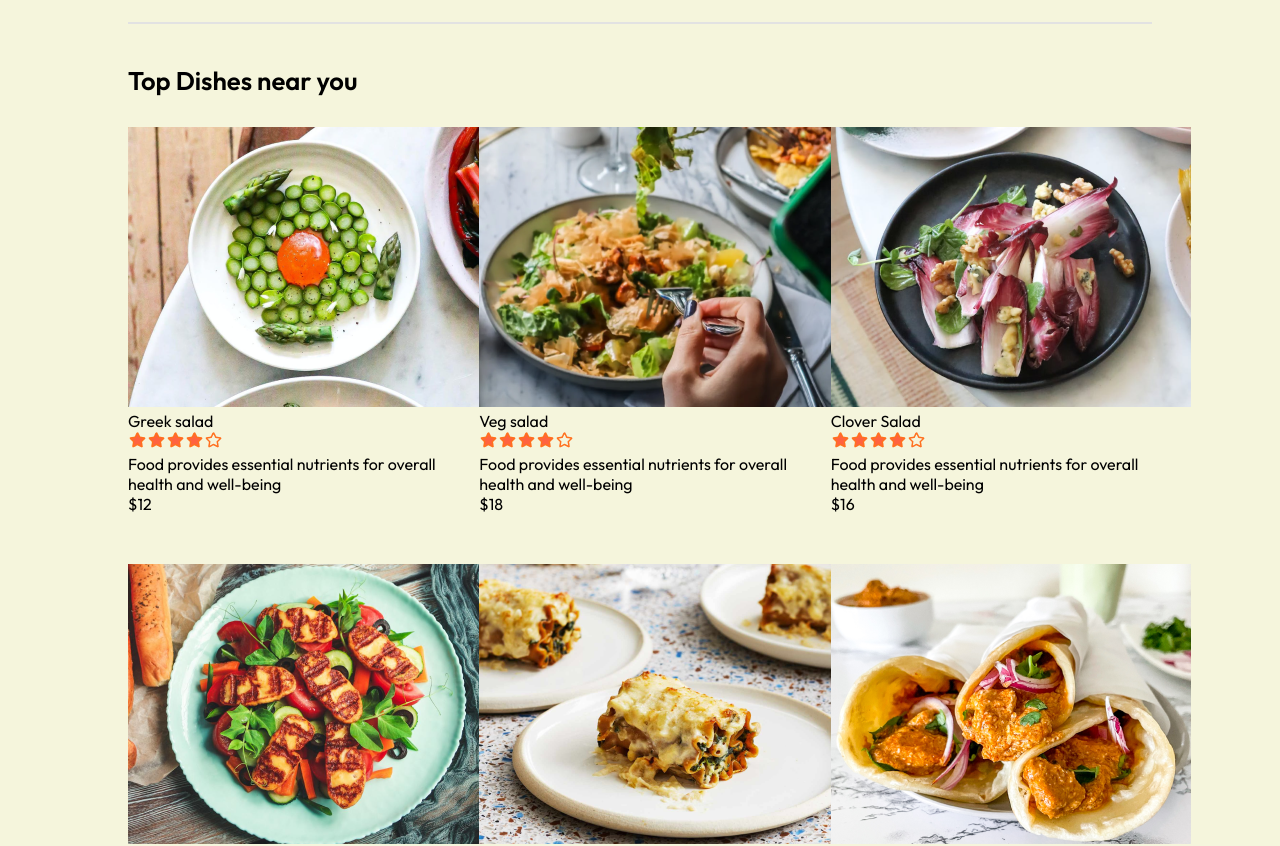
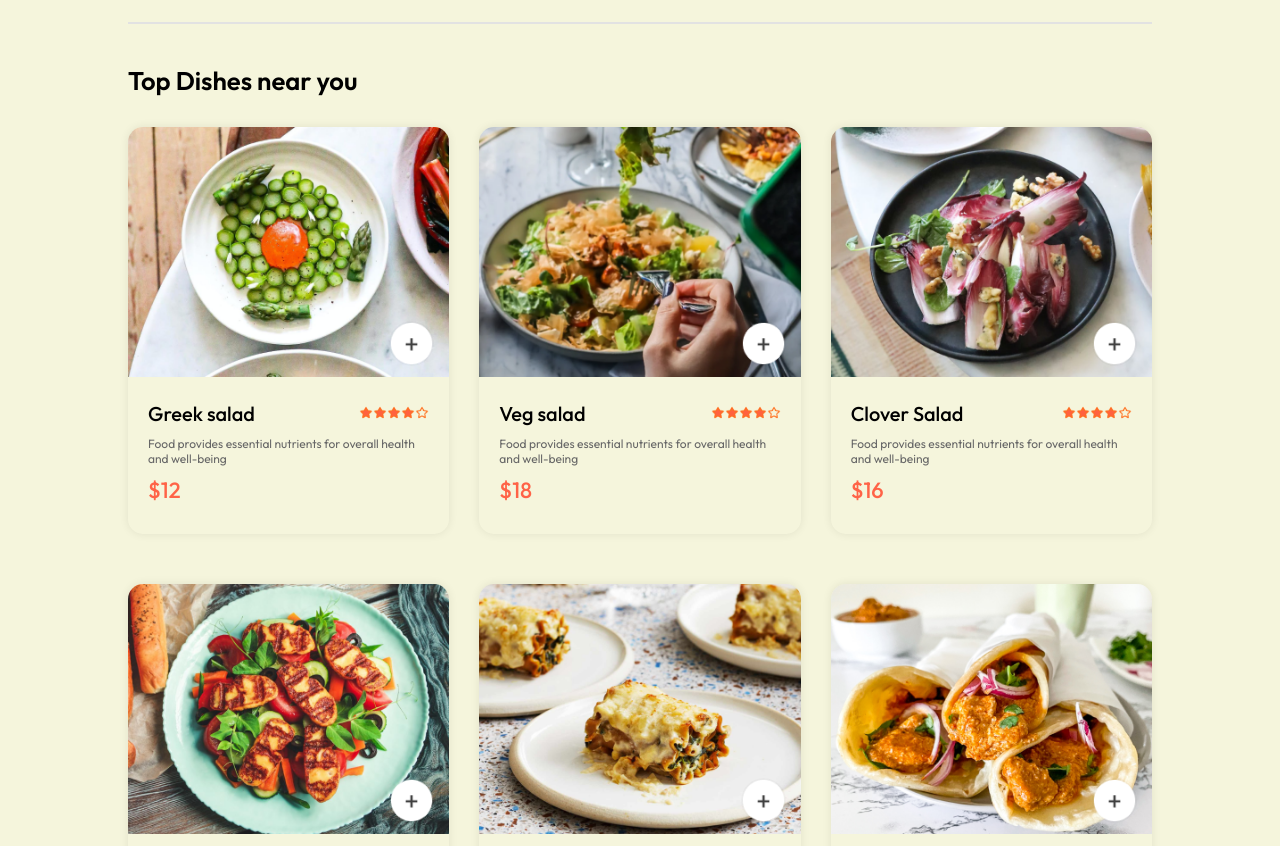
Before and after one commit to vijaysolanki9079/FeastHut-Kitchen, a React (Vite) app in the folder frontend/: page / in a window 1280 px wide. Shown: the part 880-1726 px from the top of the page. Built offline with nearby package versions, Linux system fonts and the light colour scheme.

Commit message:
updated-grid & used-useState

```diff
--- a/frontend/src/componemts/FoodItem/FoodItem.css
+++ b/frontend/src/componemts/FoodItem/FoodItem.css
@@ -0,0 +1,74 @@
+.food-item {
+     width: 100%;
+     margin: auto;
+     border-radius: 15px;
+     box-shadow: 0 0 10px #00000015;
+     transition: 0.3s;
+     animation: fadeIn 1s;
+}
+
+.food-item-image {
+  width: 100%;
+  border-radius: 15px 15px 0px 0px;
+}
+
+.food-item-info {
+  padding: 20px;
+}
+
+.food-item-name-rating {
+  display: flex;
+  justify-content: space-between;
+  align-items: center;
+  margin-bottom: 10px;
+}
+
+.food-item-name-rating p{
+  font-size: 20px;
+  font-weight: 500;
+}
+
+.food-item-name-rating img {
+  width: 70px;
+}
+
+.food-item-desc {
+  color: #676767;
+  font-size: 12px;
+}
+
+.food-item-price {
+  color: tomato;
+  font-size: 22px;
+  font-weight: 500;
+  margin: 10px 0px;
+}
+
+.food-item-img-container {
+  position: relative;
+}
+
+.food-item-img-container .add {
+  width: 45px;
+  position: absolute;
+  bottom: 15px;
+  right: 15px;
+  cursor: pointer;
+  border-radius: 50%;
+}
+
+.food-item-counter {
+  position: absolute;
+  bottom: 15px;
+  right: 15px;
+  display: flex;
+  align-items: center;
+  gap: 10px;
+  padding: 6px;
+  border-radius: 50px;
+  background-color: white;
+}
+
+.food-item-counter img {
+  width: 30px;
+}
--- a/frontend/src/componemts/FoodItem/FoodItem.jsx
+++ b/frontend/src/componemts/FoodItem/FoodItem.jsx
@@ -1,12 +1,23 @@
-import React from 'react'
+import React, { useState } from 'react'
 import "./FoodItem.css"
 import { assets } from '../../assets/assets'
 
 const FoodItem = ({id, name, price, description, image}) => {
+
+  const [itemCount, setItemCount] = useState(0)
+
   return (
     <div className='food-item'>
         <div class="food-item-img-container">
             <img src={image} alt="" class="food-item-image" />
+            {!itemCount
+                ? <img className='add' onClick={() => setItemCount(prev => prev+1)} src={assets.add_icon_white} alt=''/>
+                : <div class="food-item-counter">
+                    <img onClick={() => setItemCount(prev => prev-1) } src={assets.remove_icon_red} alt="" />
+                    <p>{itemCount}</p>
+                    <img onClick={() => setItemCount(prev => prev+1)} src={assets.add_icon_green} alt="" />
+                </div>
+            }
         </div>
 
         <div class="food-item-info">
@@ -18,6 +29,7 @@
             <p className="food-item-desc">{description}</p>
             <p className="food-item-price">${price}</p>
         </div>
+
     </div>
   )
 }
```
